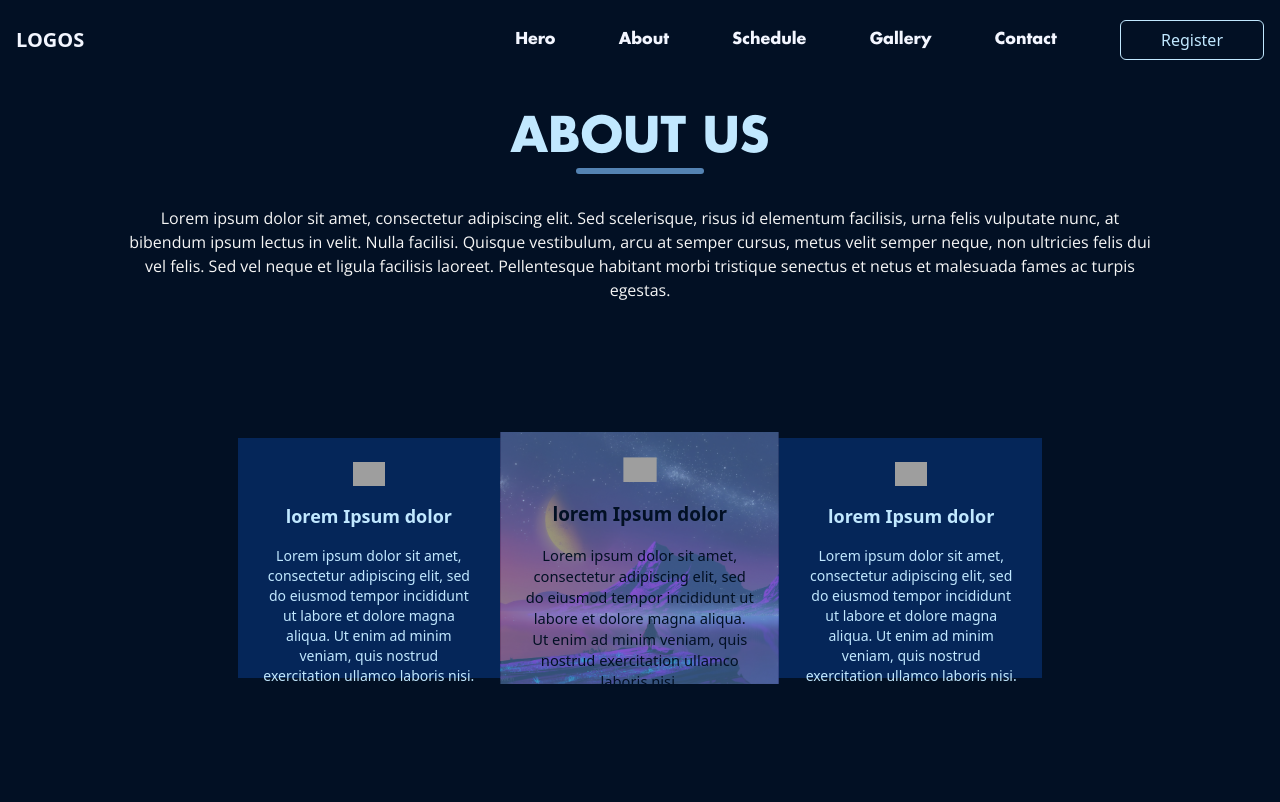
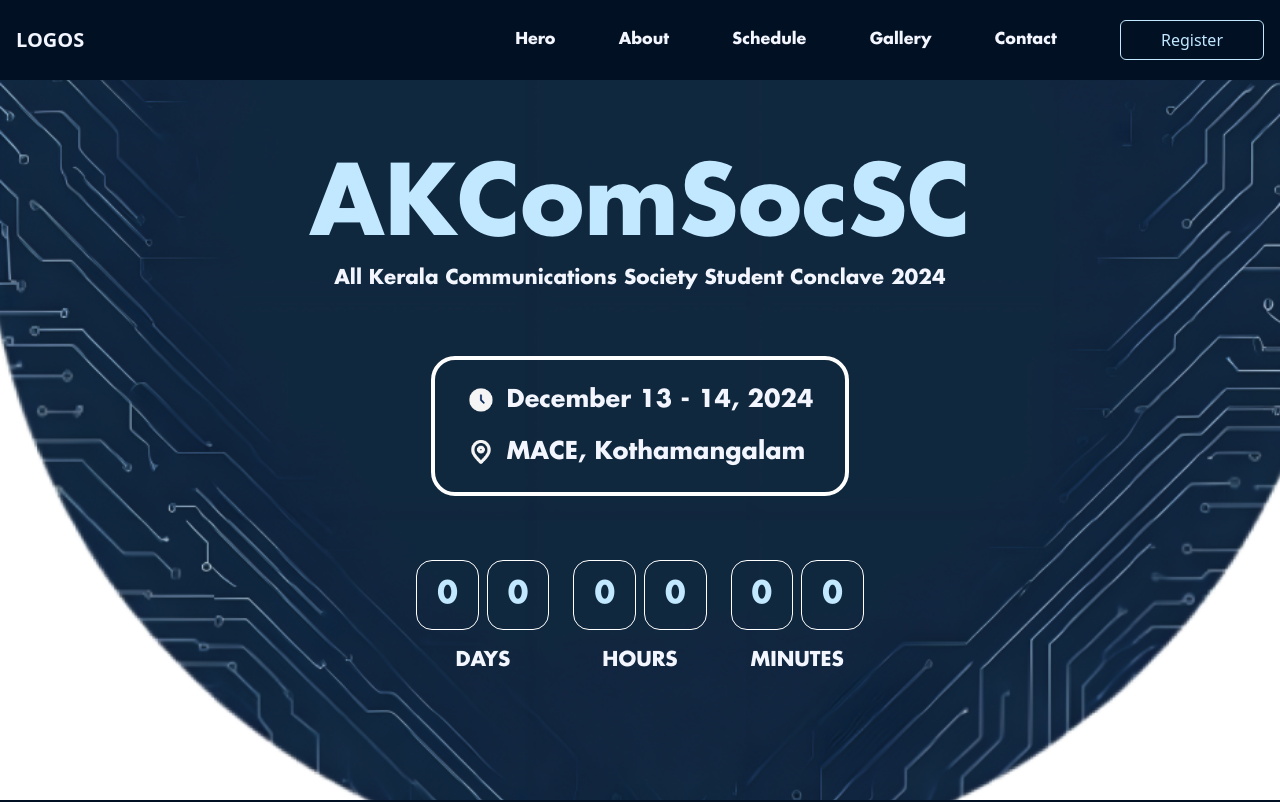
Before and after one commit to BifinJ/AKComSocSC-24, a Next.js app: page / in a window 1280 px wide. Shown: the top 802 px of the page. Built offline with nearby package versions, Linux system fonts and the light colour scheme; grey boxes are pictures that could not be loaded.

Commit message:
hero-page

```diff
--- a/src/app/page.tsx
+++ b/src/app/page.tsx
@@ -1,11 +1,13 @@
 import Header from "./components/Header";
 import About from "./pages/About";
 import Footer from "./components/Footer";
+import Hero from "./pages/Hero";
 
 export default function Home() {
   return (
     <>
       <Header />
+      <Hero/>
       <About />
       <Footer />
     </>
--- /dev/null
+++ b/src/app/pages/Hero.tsx
@@ -0,0 +1,88 @@
+import Image from 'next/image'
+import clock from '../../../public/images/clock-icon.png'
+import location from '../../../public/images/location-icon.png'
+
+/*
+TODOS:
+    Parallax effect
+    Border gradient
+    Mobile view bg image
+*/
+
+
+const Hero = () => {
+  return (
+    <section className="font-futura bg-[url(/images/hero-bg.png)] bg-cover bg-center bg-no-repeat w-dvw min-h-dvh py-8 lg:py-24 px-5 lg:px-32 flex flex-col items-center text-center">
+       <div className='mt-24 sm:mt-16 flex flex-col justify-center items-center'>
+        <h1 className="font-bold text-4xl sm:text-6xl md:text-8xl text-c5 ">
+            AKComSocSC
+          </h1>
+          <h2 className="text-coffwhite text-center text-basis md:text-xl font-bold mt-2">
+            All Kerala Communications Society Student Conclave 2024
+          </h2>
+       </div>
+
+        <div className=" border-2 px-5 py-6 mt-10 sm:border-4 border-white rounded-3xl md:px-8 sm:py-6 sm:mt-16">
+          <div className='flex items-center'>
+            <Image alt='clock-icon' src={clock} className='size-5 sm:size-6 md:size-7 mr-1 sm:mr-3'/>
+            <p className="text-basis sm:text-xl md:text-2xl font-semibold text-coffwhite">December 13 - 14, 2024</p>
+          </div>
+
+          <div className='flex items-center mt-2 md:mt-5'>
+            <Image alt='location-icon' src={location} className='size-5 sm:size-6 md:size-7 mr-1 sm:mr-3'/>
+            <p className="text-basis sm:text-xl md:text-2xl font-semibold text-coffwhite">MACE, Kothamangalam</p>
+          </div>
+        </div>
+
+        <div className='flex gap-x-3 sm:gap-x-4 md:gap-x-6 mt-16'>
+          <div className='flex flex-col'>
+            <div className='flex gap-x-1 sm:gap-x-2 items-center justify-center'>
+              <div className='text-lg px-3 py-2  sm:px-4 sm:py-3 md:px-5 md:py-4 sm:text-xl md:text-3xl font-bold text-c5 border border-white rounded-xl sm:rounded-2xl'>0</div>
+              <div className='text-lg px-3 py-2 sm:px-4 sm:py-3 md:px-5 md:py-4 sm:text-xl md:text-3xl font-bold text-c5 border border-white rounded-xl sm:rounded-2xl'>0</div>
+            </div>
+            <p className='text-coffwhite text-basis sm:text-lg md:text-xl font-semibold mt-2 sm:mt-3 md:mt-4'>DAYS</p>
+          </div>
+
+          <div className='flex flex-col'>
+            <div className='flex gap-x-1 sm:gap-x-2 items-center justify-center'>
+              <div className='text-lg px-3 py-2 sm:px-4 sm:py-3 md:px-5 md:py-4 sm:text-xl md:text-3xl font-bold text-c5 border border-white rounded-xl sm:rounded-2xl'>0</div>
+              <div className='text-lg px-3 py-2 sm:px-4 sm:py-3 md:px-5 md:py-4 sm:text-xl md:text-3xl font-bold text-c5 border border-white rounded-xl sm:rounded-2xl'>0</div>
+            </div>
+            <p className='text-coffwhite text-basis sm:text-lg md:text-xl font-semibold mt-2 sm:mt-3 md:mt-4'>HOURS</p>
+          </div>
+
+          <div className='flex flex-col'>
+            <div className='flex gap-x-1 sm:gap-x-2 items-center justify-center'>
+              <div className='text-lg px-3 py-2 sm:px-4 sm:py-3 md:px-5 md:py-4 sm:text-xl md:text-3xl font-bold text-c5 border border-white rounded-xl sm:rounded-2xl'>0</div>
+              <div className='text-lg px-3 py-2 sm:px-4 sm:py-3 md:px-5 md:py-4 sm:text-xl md:text-3xl font-bold text-c5 border border-white rounded-xl sm:rounded-2xl'>0</div>
+            </div>
+            <p className='text-coffwhite text-basis sm:text-lg md:text-xl font-semibold mt-2 sm:mt-3 md:mt-4'>MINUTES</p>
+          </div>
+
+
+        </div>
+{/*
+          <div className='flex flex-col'>
+            <div className='flex sm:gap-x-3'>
+              <div  className='text-xl px-5 py-4 sm:text-3xl font-bold text-c5 border border-white rounded-xl sm:rounded-2xl sm:px-5 sm:py-4'>0</div>
+              <div   className='text-xl px-5 py-4 sm:text-3xl font-bold text-c5 border border-white rounded-xl sm:rounded-2xl sm:px-5 sm:py-4'>0</div>
+            </div>
+            <p className='text-coffwhite text-xl font-semibold  mt-4'>HOURS</p>
+          </div>
+
+          <div className='flex flex-col'>
+            <div className='flex sm:gap-x-3'>
+              <div className='text-xl px-5 py-4 sm:text-3xl font-bold text-c5 border border-white rounded-xl sm:rounded-2xl sm:px-5 sm:py-4'>0</div>
+              <div className='text-xl px-5 py-4 sm:text-3xl font-bold text-c5 border border-white rounded-xl sm:rounded-2xl sm:px-5 sm:py-4'>0</div>
+            </div>
+            <p className='text-coffwhite text-xl font-semibold mt-4'>MINUTES</p>
+          </div>
+
+        </div>
+        */}
+
+
+    </section>
+  )
+}
+export default Hero
```
Also changed, not shown: public/images/clock-icon.png (added), public/images/location-icon.png (added).
